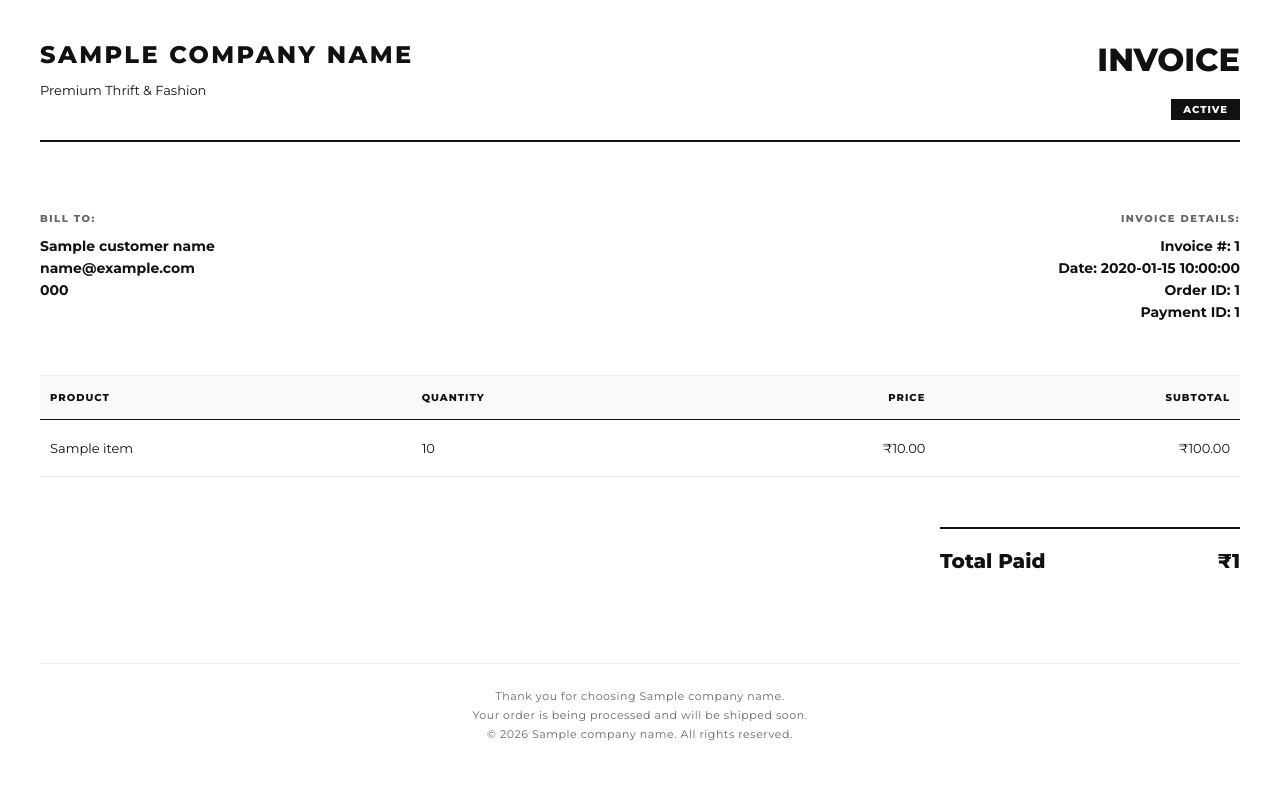
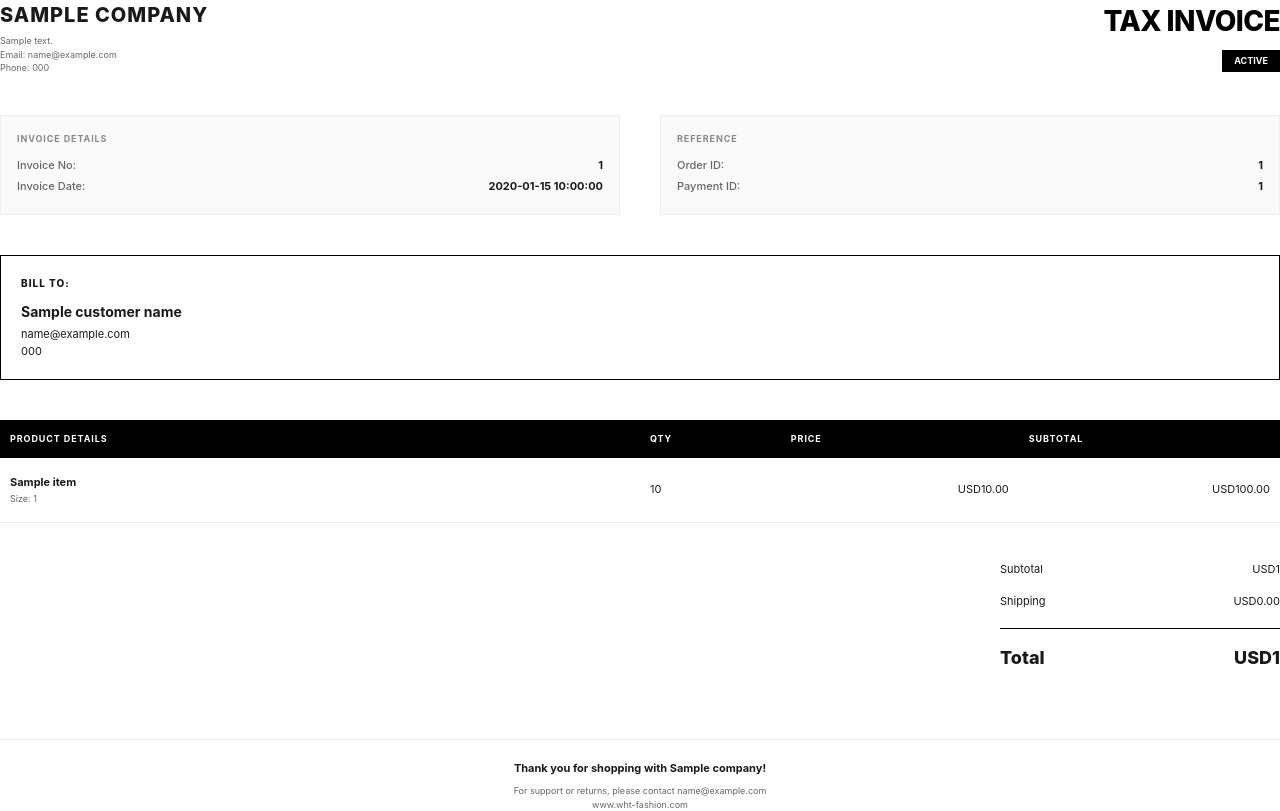
Before and after one commit to Yuvankarthic/Ware-house-Thriftzz-_-Yuvan, a Flask app: template backend/templates/invoice.html in a window 1280 px wide. Before the commit the page ends 741 px from the top, so only its background shows below. Run offline with Flask 3, Linux system fonts and the light colour scheme; the template is opened without the code that fills it: most values are stand-ins (such as "Sample title", 1, 10 or a date in 2020).

Commit message:
feat: upgrade to premium tax invoice layout with dynamic data extraction and duplicate prevention

```diff
--- a/backend/config.yaml
+++ b/backend/config.yaml
@@ -1,8 +1,9 @@
 company:
   name: "WHT FASHION"
-  address: "Premium Thrift Boutique, Mumbai, India"
+  address: "123 Streetwear Plaza, Lower Parel, Mumbai, MH 400013"
   website: "www.wht-fashion.com"
   email: "support@wht-fashion.com"
+  phone: "+91 99623 88065"
   tagline: "Washed and ready to wear. Imperfections are part of the story."
   currency_symbol: "₹"
-  invoice_prefix: "INV"
+  invoice_prefix: "WHT"
--- a/backend/templates/invoice.html
+++ b/backend/templates/invoice.html
@@ -2,227 +2,321 @@
 <html lang="en">
 <head>
     <meta charset="UTF-8">
-    <meta name="viewport" content="width=device-width, initial-scale=1.0">
+    <title>WHT Fashion - Tax Invoice</title>
     <style>
-        @import url('https://fonts.googleapis.com/css2?family=Montserrat:wght@400;700;800&display=swap');
+        /* ─── A4 Print Optimization ─── */
+        @page {
+            size: A4;
+            margin: 20mm;
+        }
+
+        @import url('https://fonts.googleapis.com/css2?family=Inter:wght@400;500;600;700;800&display=swap');
+
+        * {
+            box-sizing: border-box;
+            -webkit-print-color-adjust: exact;
+        }
 
         body {
-            font-family: 'Montserrat', sans-serif;
-            color: #111;
+            font-family: 'Inter', -apple-system, BlinkMacSystemFont, "Segoe UI", Roboto, sans-serif;
+            color: #1a1a1a;
             margin: 0;
-            padding: 40px;
+            padding: 0;
+            line-height: 1.5;
+            font-size: 11px;
             background: #fff;
-            font-size: 13px;
         }
 
+        /* ─── Header ─── */
         .header {
             display: flex;
             justify-content: space-between;
             align-items: flex-start;
-            margin-bottom: 60px;
-            border-bottom: 2px solid #111;
-            padding-bottom: 20px;
+            margin-bottom: 40px;
         }
 
-        .company-info h1 {
-            font-size: 24px;
-            font-weight: 800;
-            margin: 0;
-            letter-spacing: 0.1em;
-            text-transform: uppercase;
+        .brand-section {
+            display: flex;
+            flex-direction: column;
+            gap: 4px;
         }
 
-        .invoice-title {
+        .brand-name {
+            font-size: 20px;
+            font-weight: 800;
+            letter-spacing: 0.05em;
+            text-transform: uppercase;
+            margin: 0;
+        }
+
+        .company-details {
+            color: #666;
+            font-size: 9px;
+            max-width: 250px;
+        }
+
+        .invoice-type {
             text-align: right;
         }
 
-        .invoice-title h2 {
-            font-size: 32px;
+        .invoice-type h1 {
+            font-size: 28px;
             font-weight: 800;
             margin: 0;
-            text-transform: uppercase;
-            color: #111;
+            color: #000;
+            letter-spacing: -0.02em;
         }
 
-        .details-grid {
-            display: grid;
-            grid-template-columns: 1fr 1fr;
-            gap: 40px;
-            margin-bottom: 50px;
+        .status-badge {
+            display: inline-block;
+            background: #000;
+            color: #fff;
+            padding: 4px 12px;
+            font-size: 9px;
+            font-weight: 700;
+            text-transform: uppercase;
+            margin-top: 8px;
         }
 
-        .details-block h3 {
+        /* ─── Meta Info Block ─── */
+        .meta-grid {
+            display: grid;
+            grid-template-columns: repeat(2, 1fr);
+            gap: 40px;
+            margin-bottom: 40px;
+        }
+
+        .meta-block {
+            border: 1px solid #eee;
+            padding: 16px;
+            background: #fafafa;
+        }
+
+        .meta-block h3 {
+            font-size: 9px;
+            text-transform: uppercase;
+            letter-spacing: 0.1em;
+            color: #888;
+            margin: 0 0 12px 0;
+            font-weight: 700;
+        }
+
+        .meta-item {
+            display: flex;
+            justify-content: space-between;
+            margin-bottom: 4px;
+        }
+
+        .meta-label {
+            color: #666;
+            font-weight: 500;
+        }
+
+        .meta-value {
+            font-weight: 700;
+            text-align: right;
+        }
+
+        /* ─── Billing Box ─── */
+        .billing-box {
+            border: 1.5px solid #000;
+            padding: 20px;
+            margin-bottom: 40px;
+        }
+
+        .billing-box h3 {
             font-size: 10px;
             text-transform: uppercase;
-            letter-spacing: 0.15em;
-            color: #666;
-            margin-bottom: 12px;
+            letter-spacing: 0.1em;
+            margin: 0 0 10px 0;
             font-weight: 800;
         }
 
-        .details-block p {
-            margin: 4px 0;
+        .billing-name {
             font-size: 14px;
             font-weight: 700;
+            margin-bottom: 4px;
         }
 
-        .invoice-info {
-            text-align: right;
-        }
-
-        .invoice-info p {
-            margin: 4px 0;
-            font-size: 14px;
-            font-weight: 700;
-        }
-
+        /* ─── Itemized Table ─── */
         .items-table {
             width: 100%;
             border-collapse: collapse;
-            margin-bottom: 40px;
+            margin-bottom: 30px;
         }
 
         .items-table th {
             text-align: left;
-            padding: 15px 10px;
-            background: #f9f9f9;
-            font-size: 10px;
+            padding: 12px 10px;
+            background: #000;
+            color: #fff;
+            font-size: 9px;
             text-transform: uppercase;
             letter-spacing: 0.1em;
-            font-weight: 800;
-            border-top: 1px solid #eee;
-            border-bottom: 1px solid #111;
+            font-weight: 700;
         }
 
         .items-table td {
-            padding: 20px 10px;
+            padding: 16px 10px;
             border-bottom: 1px solid #eee;
-            font-size: 13px;
-            font-weight: 500;
+            font-size: 11px;
         }
 
-        .items-table td:nth-child(3),
-        .items-table th:nth-child(3),
-        .items-table td:nth-child(4),
-        .items-table th:nth-child(4) {
+        .item-name {
+            font-weight: 700;
+        }
+
+        .item-size {
+            font-size: 9px;
+            color: #666;
+            margin-top: 2px;
+        }
+
+        .text-right {
             text-align: right;
         }
 
-        .totals-section {
+        /* ─── Pricing Summary ─── */
+        .summary-container {
             display: flex;
             justify-content: flex-end;
-            margin-top: 20px;
         }
 
-        .totals-table {
-            width: 300px;
+        .summary-table {
+            width: 280px;
         }
 
-        .total-row {
+        .summary-row {
             display: flex;
             justify-content: space-between;
-            padding: 10px 0;
+            padding: 8px 0;
+            font-size: 11px;
         }
 
-        .total-row.grand-total {
-            border-top: 2px solid #111;
+        .summary-row.total {
+            border-top: 1.5px solid #000;
             margin-top: 10px;
-            padding-top: 20px;
-            font-size: 20px;
+            padding-top: 15px;
+            font-size: 18px;
             font-weight: 800;
         }
 
-        .status-badge {
-            display: inline-block;
-            background: #111;
-            color: #fff;
-            padding: 4px 12px;
-            font-size: 10px;
-            font-weight: 800;
-            text-transform: uppercase;
-            letter-spacing: 0.1em;
-            margin-top: 20px;
-        }
-
+        /* ─── Footer ─── */
         .footer {
-            margin-top: 80px;
+            margin-top: 60px;
             padding-top: 20px;
             border-top: 1px solid #eee;
             text-align: center;
-            color: #666;
-            font-size: 11px;
         }
 
-        .footer p {
-            margin: 5px 0;
-            letter-spacing: 0.05em;
+        .footer-note {
+            font-weight: 700;
+            margin-bottom: 8px;
+        }
+
+        .footer-contact {
+            color: #666;
+            font-size: 9px;
         }
     </style>
 </head>
 <body>
     <div class="header">
-        <div class="company-info">
-            <h1>{{ company_name }}</h1>
-            <p>Premium Thrift & Fashion</p>
+        <div class="brand-section">
+            <h2 class="brand-name">{{ company.name }}</h2>
+            <div class="company-details">
+                {{ company.address }}<br>
+                Email: {{ company.email }}<br>
+                Phone: {{ company.phone }}
+            </div>
         </div>
-        <div class="invoice-title">
-            <h2>Invoice</h2>
+        <div class="invoice-type">
+            <h1>TAX INVOICE</h1>
             <div class="status-badge">{{ payment_status }}</div>
         </div>
     </div>
 
-    <div class="details-grid">
-        <div class="details-block">
-            <h3>Bill To:</h3>
-            <p>{{ customer_name }}</p>
-            <p>{{ customer_email }}</p>
-            <p>{{ customer_phone }}</p>
-        </div>
-        <div class="invoice-info">
-            <div class="details-block">
-                <h3>Invoice Details:</h3>
-                <p>Invoice #: {{ invoice_number }}</p>
-                <p>Date: {{ date }}</p>
-                <p>Order ID: {{ order_id }}</p>
-                <p>Payment ID: {{ payment_id }}</p>
+    <div class="meta-grid">
+        <div class="meta-block">
+            <h3>Invoice Details</h3>
+            <div class="meta-item">
+                <span class="meta-label">Invoice No:</span>
+                <span class="meta-value">{{ invoice_number }}</span>
+            </div>
+            <div class="meta-item">
+                <span class="meta-label">Invoice Date:</span>
+                <span class="meta-value">{{ date }}</span>
             </div>
         </div>
+        <div class="meta-block">
+            <h3>Reference</h3>
+            <div class="meta-item">
+                <span class="meta-label">Order ID:</span>
+                <span class="meta-value">{{ order_id }}</span>
+            </div>
+            <div class="meta-item">
+                <span class="meta-label">Payment ID:</span>
+                <span class="meta-value">{{ payment_id }}</span>
+            </div>
+        </div>
+    </div>
+
+    <div class="billing-box">
+        <h3>Bill To:</h3>
+        <div class="billing-name">{{ customer_name }}</div>
+        <div>{{ customer_email }}</div>
+        <div>{{ customer_phone }}</div>
     </div>
 
     <table class="items-table">
         <thead>
             <tr>
-                <th>Product</th>
-                <th>Quantity</th>
-                <th>Price</th>
-                <th>Subtotal</th>
+                <th style="width: 50%;">Product Details</th>
+                <th>Qty</th>
+                <th class="text-right">Price</th>
+                <th class="text-right">Subtotal</th>
             </tr>
         </thead>
         <tbody>
             {% for item in items %}
             <tr>
-                <td>{{ item.name }}</td>
+                <td>
+                    <div class="item-name">{{ item.name }}</div>
+                    {% if item.size %}
+                    <div class="item-size">Size: {{ item.size }}</div>
+                    {% endif %}
+                </td>
                 <td>{{ item.quantity | default(1) }}</td>
-                <td>₹{{ "{:,.2f}".format(item.price) }}</td>
-                <td>₹{{ "{:,.2f}".format(item.price * (item.quantity | default(1))) }}</td>
+                <td class="text-right">{{ currency }}{{ "{:,.2f}".format(item.price) }}</td>
+                <td class="text-right">{{ currency }}{{ "{:,.2f}".format(item.price * (item.quantity | default(1))) }}</td>
             </tr>
             {% endfor %}
         </tbody>
     </table>
 
-    <div class="totals-section">
-        <div class="totals-table">
-            <div class="total-row grand-total">
-                <span>Total Paid</span>
-                <span>₹{{ total_amount }}</span>
+    <div class="summary-container">
+        <div class="summary-table">
+            <div class="summary-row">
+                <span>Subtotal</span>
+                <span>{{ currency }}{{ total_amount }}</span>
+            </div>
+            <div class="summary-row">
+                <span>Shipping</span>
+                <span>{{ currency }}0.00</span>
+            </div>
+            <div class="summary-row total">
+                <span>Total</span>
+                <span>{{ currency }}{{ total_amount }}</span>
             </div>
         </div>
     </div>
 
     <div class="footer">
-        <p>Thank you for choosing {{ company_name }}.</p>
-        <p>Your order is being processed and will be shipped soon.</p>
-        <p>&copy; 2026 {{ company_name }}. All rights reserved.</p>
+        <div class="footer-note">Thank you for shopping with {{ company.name }}!</div>
+        <div class="footer-contact">
+            For support or returns, please contact {{ company.email }}<br>
+            www.wht-fashion.com
+        </div>
     </div>
 </body>
 </html>
```
Also changed, not shown: backend/modules/invoice.py (+6 -21 lines).
